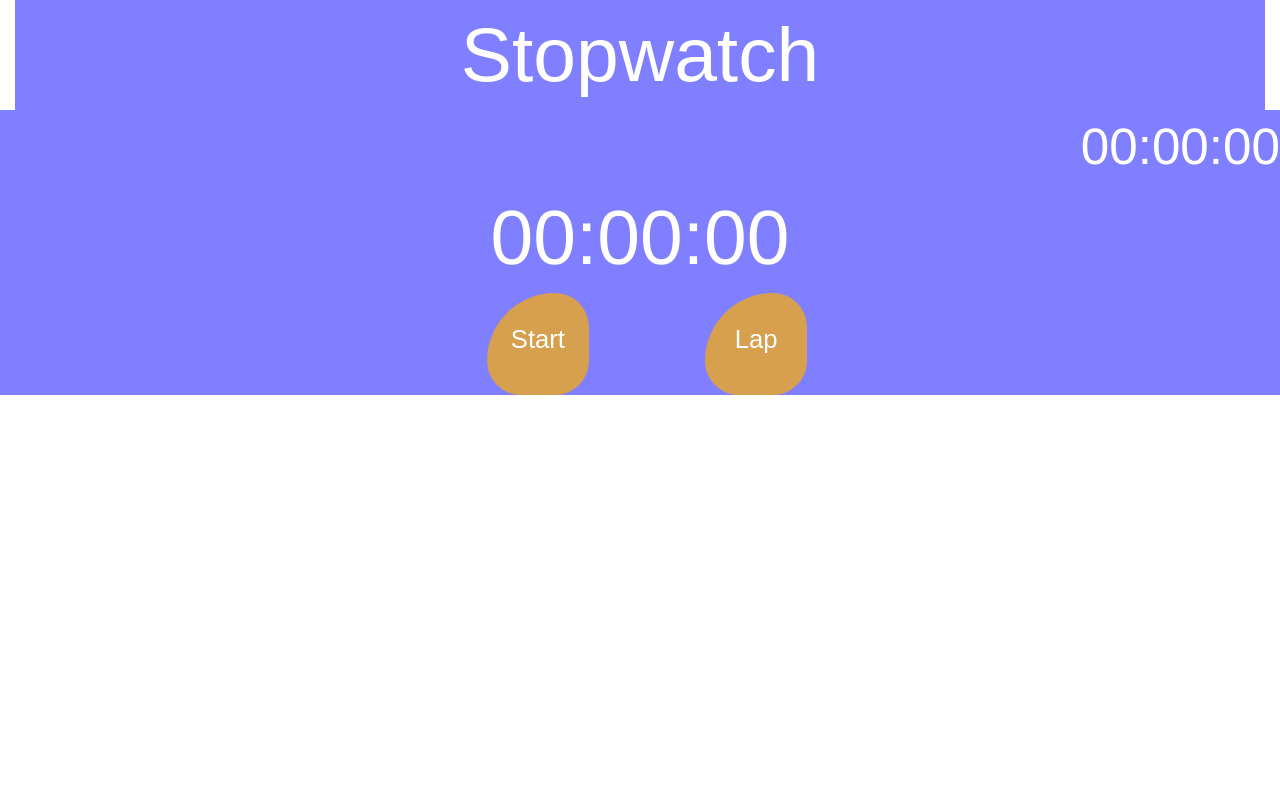
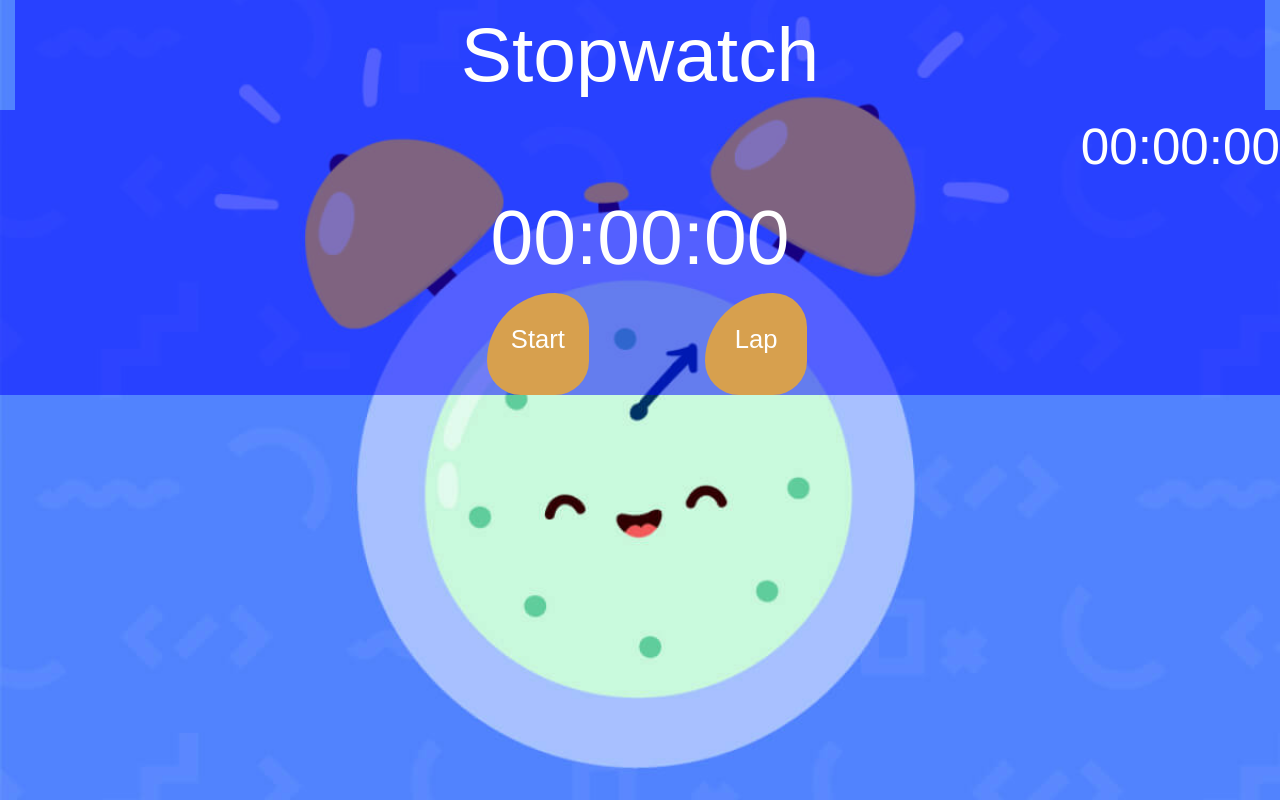
Before and after one commit to Ankita23phadtare/StopWatch, a plain HTML site: page index.html in a window 1280 px wide. Drawn offline with nearby package versions, Linux system fonts and the light colour scheme; files that its build step writes are made by us from their sources; a web font is replaced by a local one.

Commit message:
Update styling.css

```diff
--- a/styling.css
+++ b/styling.css
@@ -1,5 +1,5 @@
 body {
-  background: url(image/making-timer.jpg) center center fixed;
+  background: url(making-timer.jpg) center center fixed;
   background-size: cover;
   color: #fff;
 
```
